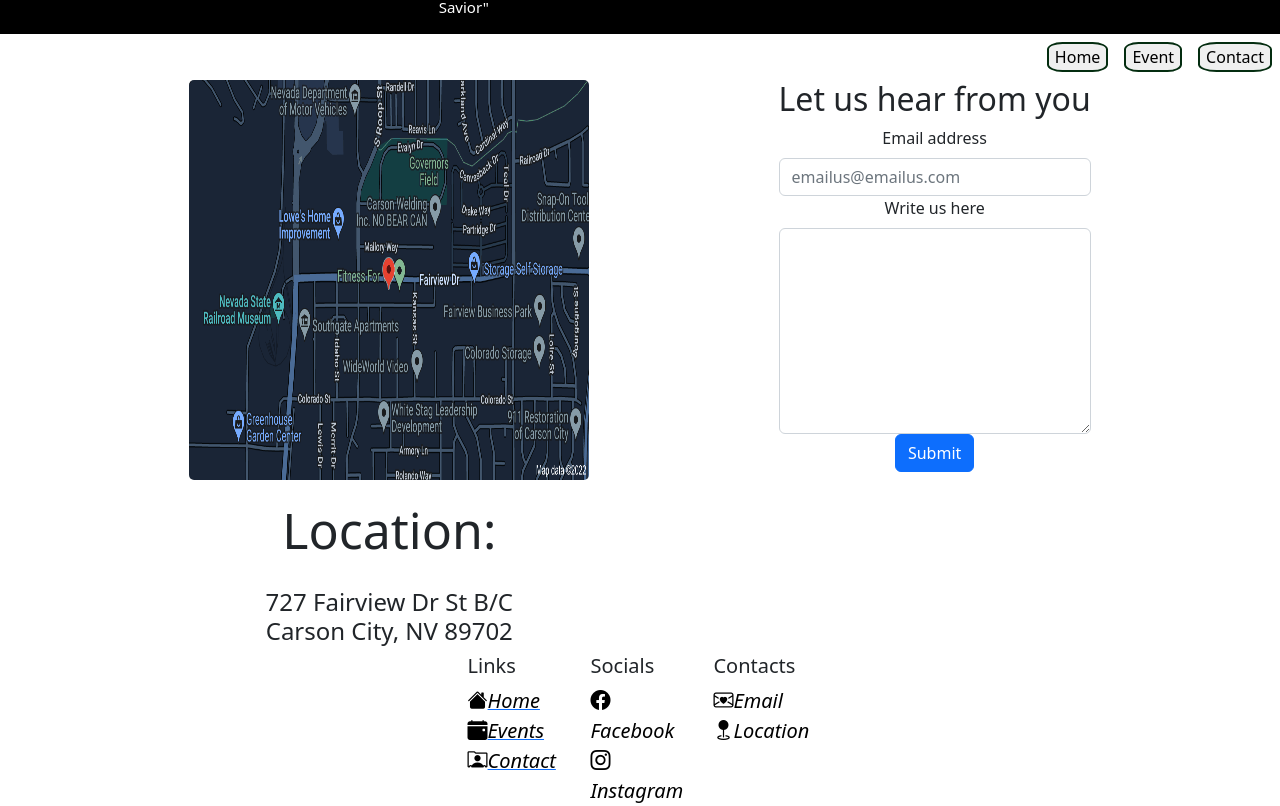
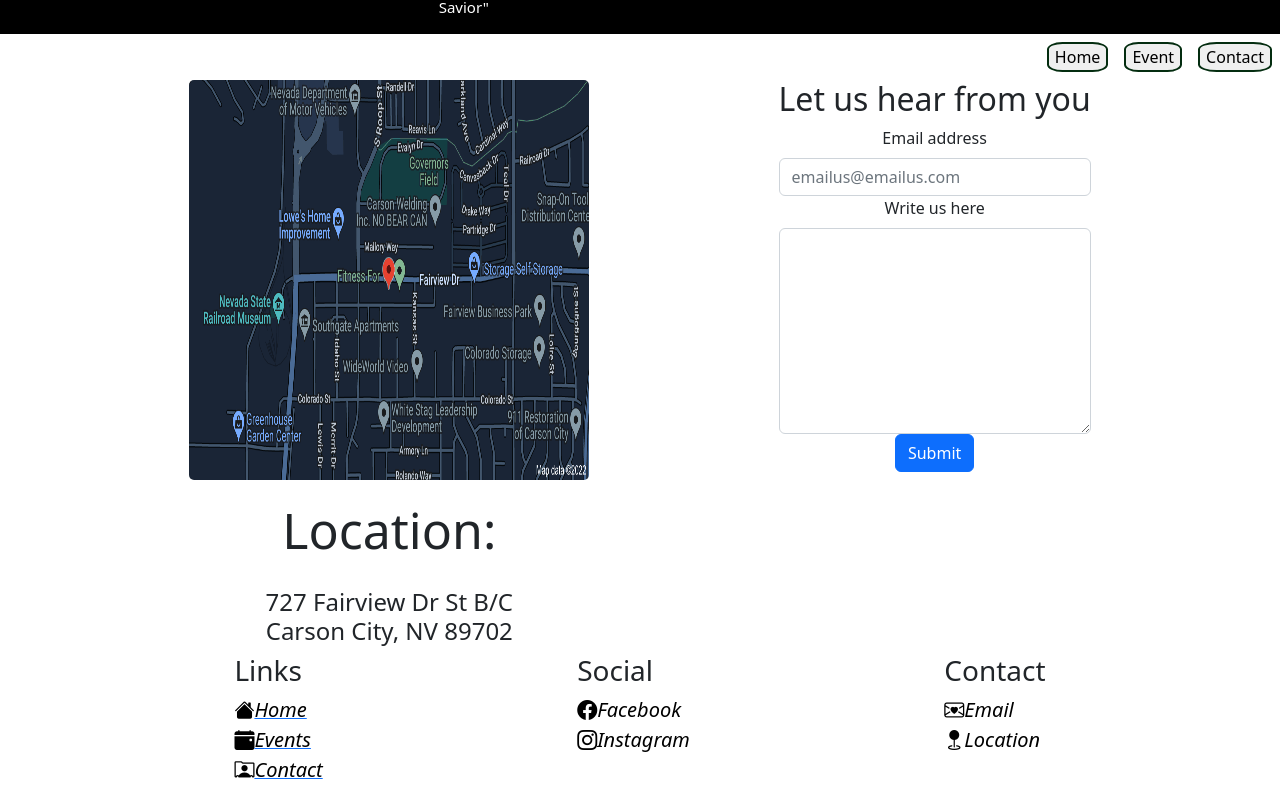
Before and after one commit to J-Sandell/Pottershouse, a React (Create React App) app: page /contact in a window 1280 px wide. Shown: the part 360-1166 px from the top of the page. Built offline with nearby package versions, Linux system fonts and the light colour scheme.

Commit message:
working on footer than more header and nav

```diff
--- a/src/Components/Footer.js
+++ b/src/Components/Footer.js
@@ -7,11 +7,11 @@ function Footer() {
 	return (
 
 		<footer>
-			<div className="container footer-site">
+			<div className="container-fluid">
 				<div className="row">
-					<div className="col">
-						<h5>Links</h5>
+					<div className="col footer-site">
 						<ul className="list-unstyled">
+							<h3>Links</h3>
 							<Link to="/">
 								<i className="bi bi-house-fill">Home</i>
 							</Link>
@@ -24,16 +24,16 @@ function Footer() {
 								<i className="bi bi-person-rolodex">Contact</i>
 							</Link>
 						</ul>
-					</div>
-					<div className="col">
-						<h5>Socials</h5>
-						<i className="bi bi-facebook">Facebook</i><br />
-						<i className="bi bi-instagram">Instagram</i>
-					</div>
-					<div className="col">
-						<h5>Contacts</h5>
-						<i className="bi bi-envelope-heart">Email</i><br />
-						<i className="bi bi-geo-fill">Location</i>
+						<ul>
+							<h3>Social</h3>
+							<i className="bi bi-facebook">Facebook</i><br />
+							<i className="bi bi-instagram">Instagram</i>
+						</ul>
+						<ul>
+							<h3>Contact</h3>
+							<i className="bi bi-envelope-heart">Email</i><br />
+							<i className="bi bi-geo-fill">Location</i>
+						</ul>
 					</div>
 				</div>
 			</div>
--- a/src/style.css
+++ b/src/style.css
@@ -3,7 +3,8 @@
 	border-radius: 25%;
 	margin: 8px;
 }
-.head{
+
+.head {
 	display: flex;
 	justify-content: space-around;
 
@@ -14,7 +15,8 @@
 	margin: 4px;
 	border-radius: 15%;
 }
-.prayer{
+
+.prayer {
 	display: flex;
 	justify-content: flex-end;
 }
@@ -38,26 +40,27 @@ p {
 
 }
 
-.family{
+.family {
 	padding-top: 15px;
 	margin-top: 20px;
 }
-.map{
+
+.map {
 	border-radius: 5px;
 
 }
-.contact{
+
+.contact {
 	display: flex;
 	justify-content: space-evenly;
 }
-.bottompix{
+
+.bottompix {
 	display: flex;
 	justify-content: space-around;
 }
 
-.footer-site{
-display: flex;
-justify-content: center;
-
-
+.footer-site {
+	display: flex;
+	justify-content: space-evenly;
 }
```
